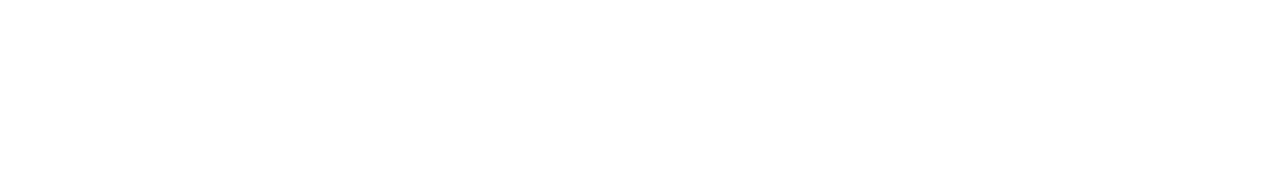
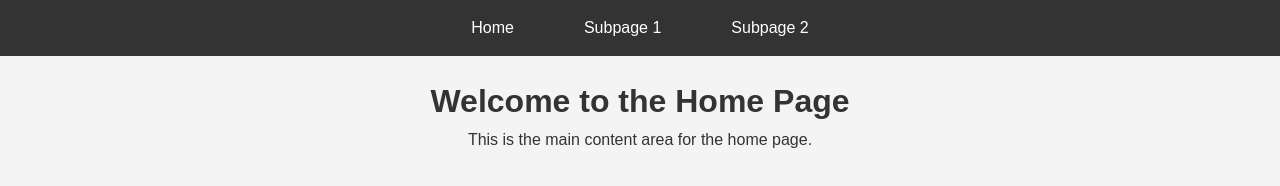
Before and after one commit to Hollow58/Beroeps_Art_de_Pixel, a plain HTML site: page Jayden/index.html in a window 1280 px wide. Drawn offline with Linux system fonts and the light colour scheme.

Commit message:
mijn website opgezet

```diff
--- a/Jayden/index.html
+++ b/Jayden/index.html
@@ -3,9 +3,20 @@
 <head>
     <meta charset="UTF-8">
     <meta name="viewport" content="width=device-width, initial-scale=1.0">
-    <title>Document</title>
+    <title>Simple Website</title>
+    <link rel="stylesheet" href="styles.css">
 </head>
 <body>
-
+    <nav>
+        <ul>
+            <li><a href="index.html">Home</a></li>
+            <li><a href="subpage1.html">Subpage 1</a></li>
+            <li><a href="subpage2.html">Subpage 2</a></li>
+        </ul>
+    </nav>
+    <main>
+        <h1>Welcome to the Home Page</h1>
+        <p>This is the main content area for the home page.</p>
+    </main>
 </body>
 </html>
--- /dev/null
+++ b/Jayden/styles.css
@@ -0,0 +1,43 @@
+* {
+    margin: 0;
+    padding: 0;
+    box-sizing: border-box;
+}
+
+body {
+    font-family: Arial, sans-serif;
+    line-height: 1.6;
+    background-color: #f4f4f4;
+    color: #333;
+}
+
+nav {
+    background-color: #333;
+    color: #fff;
+}
+
+nav ul {
+    list-style: none;
+    display: flex;
+    justify-content: center;
+}
+
+nav ul li {
+    margin: 0 15px;
+}
+
+nav ul li a {
+    color: #fff;
+    text-decoration: none;
+    padding: 15px 20px;
+    display: block;
+}
+
+nav ul li a:hover {
+    background-color: #575757;
+}
+
+main {
+    padding: 20px;
+    text-align: center;
+}
```
